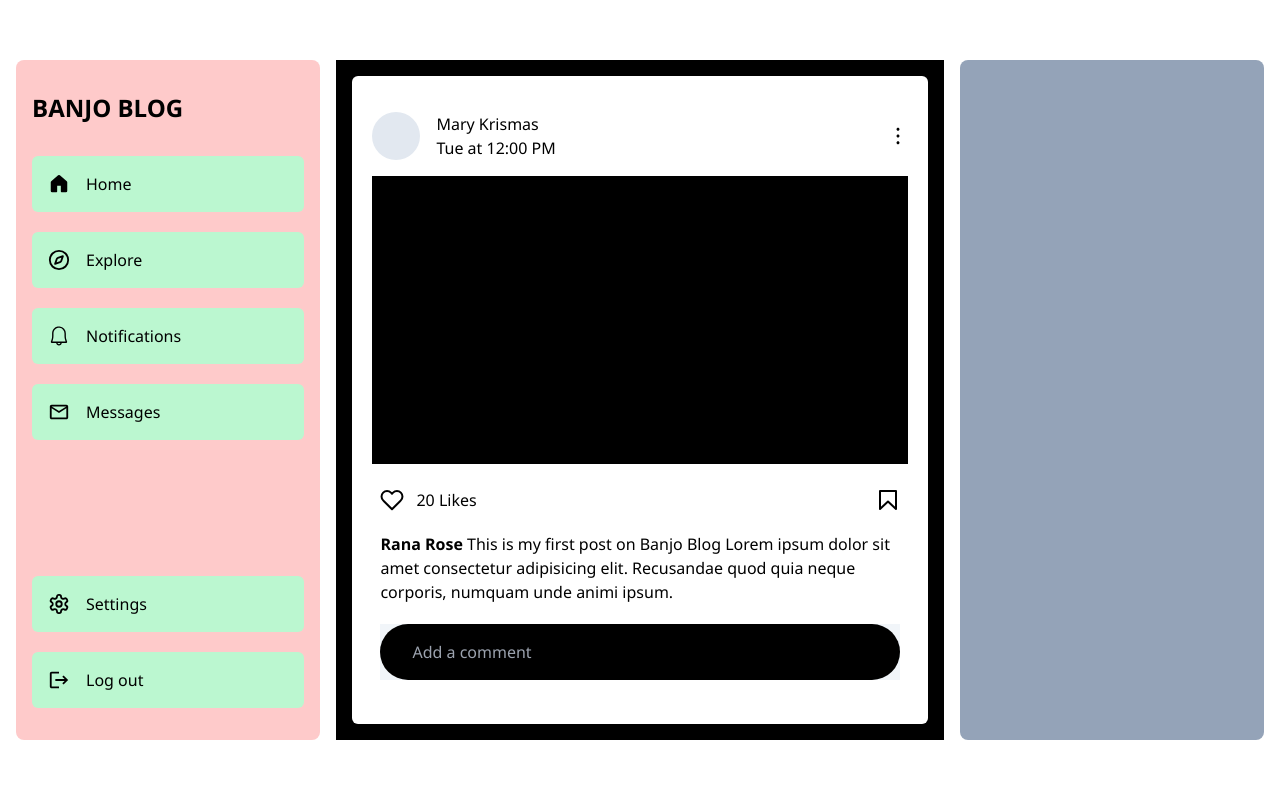
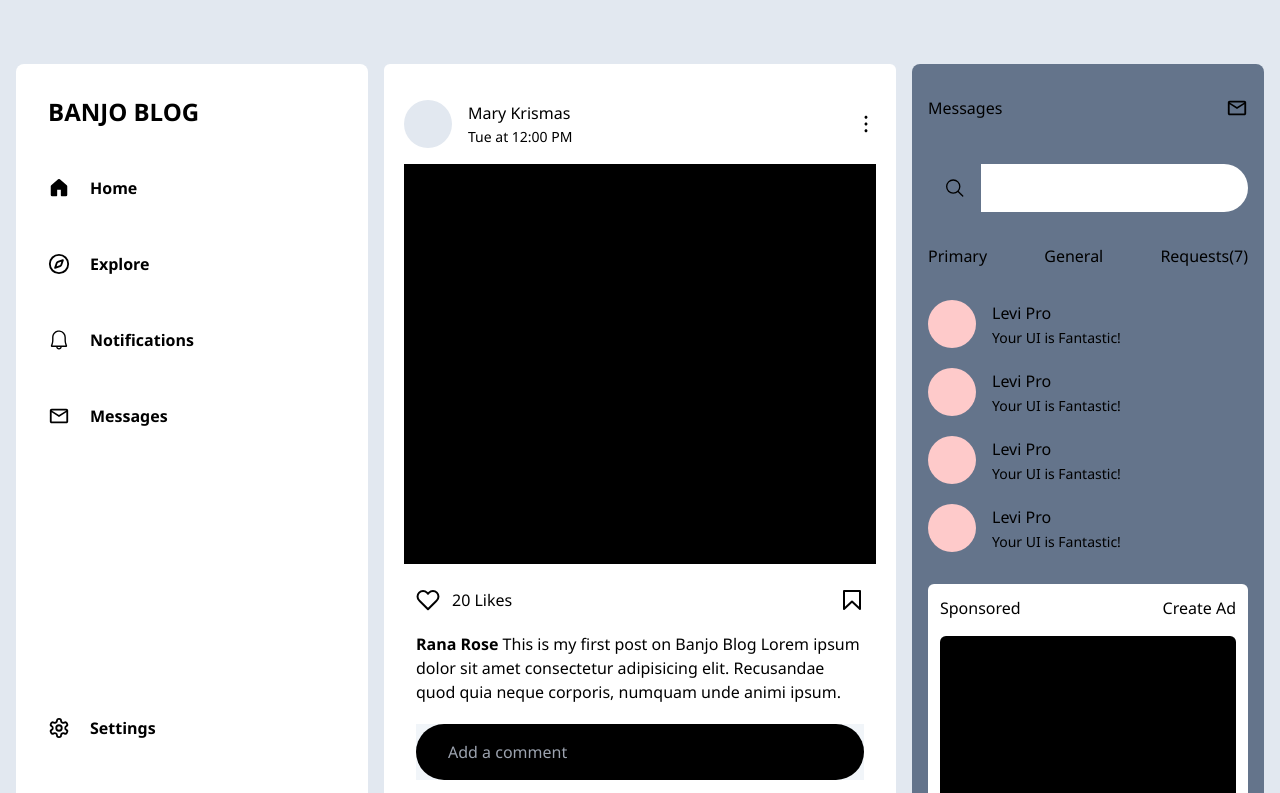
Before and after one commit to UNYUZIMFURA/banjoblog, a Next.js app: page / in a window 1280 px wide. Shown: the top 793 px of the page. Built offline with nearby package versions, Linux system fonts and the light colour scheme.

Commit message:
Style: Still building base blocks of the main page

```diff
--- a/app/components/ContentHolder.jsx
+++ b/app/components/ContentHolder.jsx
@@ -2,12 +2,14 @@ import Post from "./Post"
 
 const ContentHolder = () => {
     return (
-        <div className="w-full md:flex-grow flex justify-center p-2 md:p-4 lg:w-1/2 md:h-[85vh] h-full bg-black">
-            <div className="w-full flex justify-center">
-                <Post />
-            </div>
+      <div className="w-full md:flex-grow md:mr-[20rem] xl:ml-[22rem] min-[1200px]:mr-[22rem] flex justify-between p-2 md:p-4 lg:w-1/2 min-h-screen h-full">
+        <div className="overflow-scrol w-full">
+          <Post />
+          <Post />
+          <Post />
         </div>
-    )
+      </div>
+    );
 }
 
 export default ContentHolder
--- a/app/components/Post.jsx
+++ b/app/components/Post.jsx
@@ -4,19 +4,19 @@ import SaveSvg from "../utils/SVGs";
 
 const Post = () => {
   return (
-    <div className="w-full min-[550px]:p-5 max-w-[620px] flex flex-col rounded-md bg-white p-2">
+    <div className="w-full mt-8 mx-auto min-[550px]:p-5 max-w-[615px] flex flex-col rounded-md bg-white p-2">
       <div className="py-4 flex justify-between items-center">
-        <div className="flex  gap-4">
-          <div className="h-[3rem] w-[3rem] bg-slate-200 rounded-full"></div>
-          <div className="flex flex-col">
+        <div className="flex gap-4">
+          <div className="h-[3rem] w-[3rem] bg-slate-200 rounded-full cursor-pointer"></div>
+          <div className="flex flex-col justify-center gap-[2px]">
             <h2>Mary Krismas</h2>
-            <span>Tue at 12:00 PM</span>
+            <span className="text-sm">Tue at 12:00 PM</span>
           </div>
         </div>
-        <RxDotsVertical size={20} />
+        <RxDotsVertical size={20} className="cursor-pointer" />
       </div>
       <div className="h-[25rem] bg-black"></div>
-      <div className="py-6 flex flex-col gap-5 px-2">
+      <div className="py-6 flex flex-col gap-5 px-3">
         <div className="flex justify-between items-center">
           <div className="flex gap-3 items-center">
             <FiHeart size={24} />
--- a/app/components/RightSideComponent.jsx
+++ b/app/components/RightSideComponent.jsx
@@ -1,7 +1,38 @@
+import { MdOutlineMail } from "react-icons/md";
+import { IoSearchOutline } from "react-icons/io5";
+import Message from "./messages/Message";
+
 const RightSideComponent = () => {
-    return (
-        <div className="hidden md:flex max-w-[22rem] md:w-[22rem] lg:w-[25%] h-[85vh] bg-slate-400 rounded-lg"></div>
-    )
-}
+  return (
+    <div className="fixed top-16 hidden md:flex flex-col w-[20rem] min-[1200px]:w-[22rem] bg-slate-500 rounded-lg py-8 px-4 gap-8">
+      <div className="w-full flex items-center justify-between">
+        <h2>Messages</h2>
+        <MdOutlineMail size={22} />
+      </div>
+      <form className="flex items-center gap-4 rounded-full overflow-hidden pl-4 mt-3">
+        <IoSearchOutline size={22} />
+        <input className="w-[90%] p-3 outline-none" />
+      </form>
+      <div className="flex justify-between">
+        <span>Primary</span>
+        <span>General</span>
+        <span>Requests(7)</span>
+      </div>
+      <div className="flex flex-col gap-5">
+        <Message />
+        <Message />
+        <Message />
+        <Message />
+      </div>
+      <div className="flex flex-col gap-4 rounded-md bg-white p-3">
+        <div className="flex justify-between">
+          <span>Sponsored</span>
+          <span>Create Ad</span>
+        </div>
+        <div className="bg-black h-[15rem] w-full rounded-md"></div>
+      </div>
+    </div>
+  );
+};
 
-export default RightSideComponent
+export default RightSideComponent;
--- a/app/components/Sidebar.jsx
+++ b/app/components/Sidebar.jsx
@@ -16,29 +16,29 @@ const Sidebar = () => {
     { content: "Messages", icon: <MdOutlineMail size={22} /> },
   ];
   return (
-    <div className="hidden lg:flex lg:w-[25%] flex-col justify-between py-8 px-4 max-w-[22rem] rounded-lg h-[85vh] top-0 bg-red-200">
+    <div className="fixed hidden xl:flex flex-col justify-between py-8 px-4 w-[22rem] rounded-lg h-[50rem] top-16 bg-white">
       <div className="flex flex-col gap-8">
-        <h1 className="text-2xl font-bold">BANJO BLOG</h1>
+        <h1 className="text-2xl font-bold ml-4">BANJO BLOG</h1>
         <div className="flex flex-col gap-5">
           {links.map((link, index) => (
             <div
               key={index}
-              className="cursor-pointer flex items-center gap-4 p-4 bg-green-200 rounded-md"
+              className="cursor-pointer flex items-center gap-5 p-4 rounded-md"
             >
               {link.icon}
-              <span>{link.content}</span>
+              <span className="font-semibold">{link.content}</span>
             </div>
           ))}
         </div>
       </div>
       <div className="flex flex-col gap-5">
-        <div className="flex items-center cursor-pointer gap-4 p-4 bg-green-200 rounded-md">
+        <div className="flex items-center cursor-pointer gap-5 p-4 rounded-md">
           <LuSettings size={22} />
-          <span>Settings</span>
+          <span className="font-semibold">Settings</span>
         </div>
-        <div className="flex items-center cursor-pointer gap-4 p-4 bg-green-200 rounded-md">
+        <div className="flex items-center cursor-pointer gap-5 p-4 rounded-md">
           <MdLogout size={22} />
-          <span>Log out</span>
+          <span className="font-semibold">Log out</span>
         </div>
       </div>
     </div>
--- /dev/null
+++ b/app/components/messages/Message.jsx
@@ -0,0 +1,13 @@
+const Message = () => {
+    return (
+      <div className="flex gap-4 cursor-pointer">
+        <div className="h-[3rem] w-[3rem] bg-red-200 rounded-full cursor-pointer"></div>
+        <div className="flex flex-col gap-[3px] justify-center">
+          <span>Levi Pro</span>
+          <span className="text-sm">Your UI is Fantastic!</span>
+        </div>
+      </div>
+    );
+}
+
+export default Message
--- a/app/page.jsx
+++ b/app/page.jsx
@@ -4,10 +4,12 @@ import Sidebar from "./components/Sidebar";
 
 export default function Home() {
   return (
-    <main className="flex items-center justify-center h-screen md:p-4 md:gap-4 max-w-[100rem] xl:gap- 2xl:gap-8 mx-auto">
+    <main className="flex items-center bg-slate-200 overflow-scroll justify-start min-h-screen md:p-4 max-w-[92rem] mx-auto">
       <Sidebar />
-      <ContentHolder />
-      <RightSideComponent />
+      <div className="flex w-full h-full justify-end">
+        <ContentHolder />
+        <RightSideComponent />
+      </div>
     </main>
   );
 }
```
